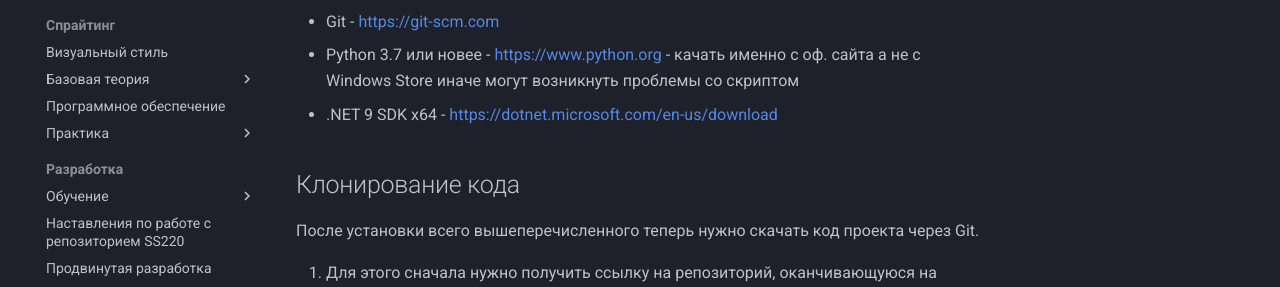
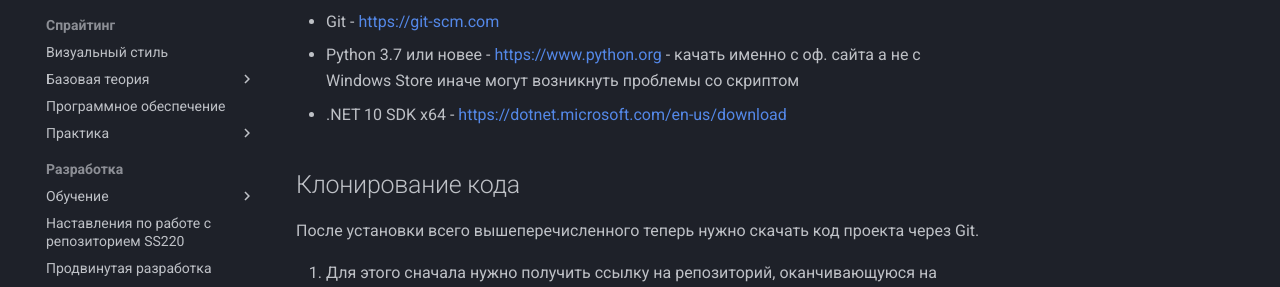
Before and after one commit to SerbiaStrong-220/ss220-docs, an MkDocs documentation site: the page built from docs/localhost.md, in a window 1280 px wide and 900 px high. Shown: the part 355-642 px from the top of the window. Built offline with MkDocs 1.6.1 and Material for MkDocs 9.7.7, drawn with Linux system fonts in a browser that asks for light colours; comment, search, counter and statistics services are not loaded.

Commit message:
change-net-version (#11)

```diff
--- a/docs/localhost.md
+++ b/docs/localhost.md
@@ -11,7 +11,7 @@
 
 * Git - [https://git-scm.com](https://git-scm.com)
 * Python 3.7 или новее - [https://www.python.org](https://www.python.org) - качать именно с оф. сайта а не с Windows Store иначе могут возникнуть проблемы со скриптом
-* .NET 9 SDK x64 - [https://dotnet.microsoft.com/en-us/download](https://dotnet.microsoft.com/en-us/download)
+* .NET 10 SDK x64 - [https://dotnet.microsoft.com/en-us/download](https://dotnet.microsoft.com/en-us/download)
 
 ## Клонирование кода
 После установки всего вышеперечисленного теперь нужно скачать код проекта через Git.
```
